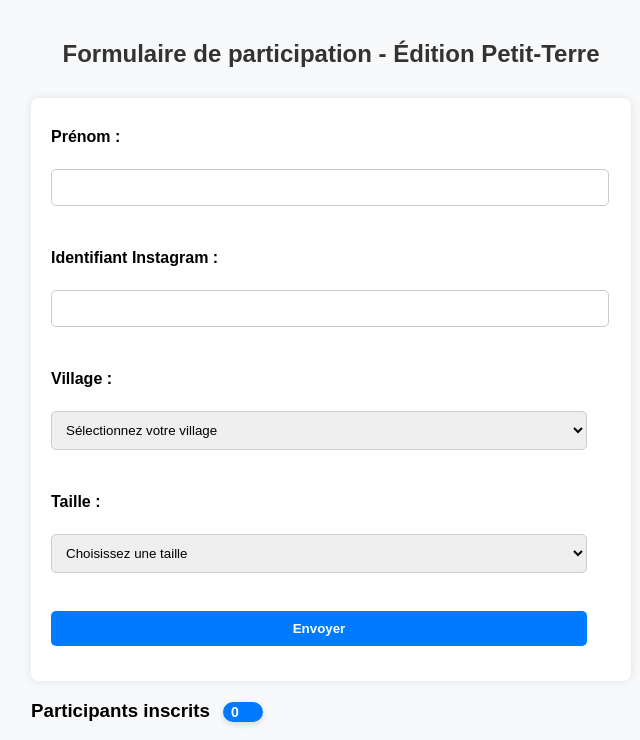
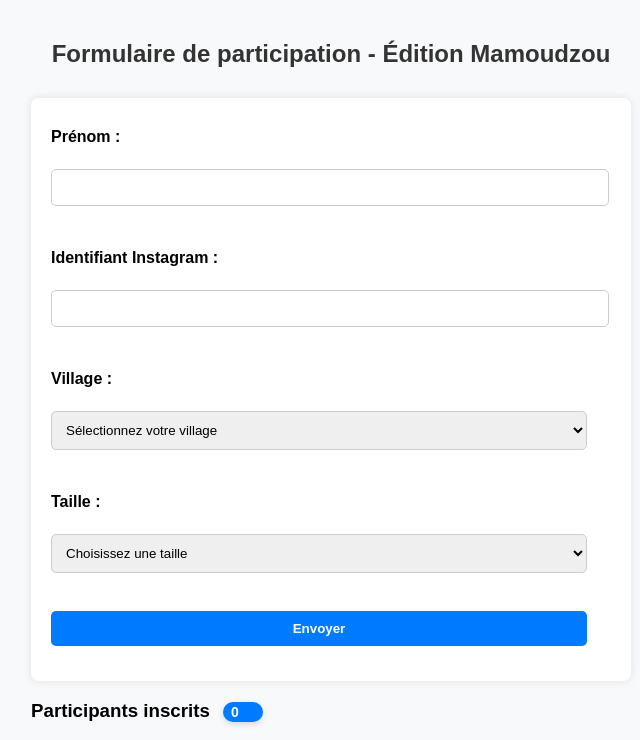
Before and after one commit to askaiL60/favelas, a website: page public/index.html in a window 1280 px wide. Shown: the top 740 px of the page, without its empty margins (309-949 px from the left). Drawn offline with Linux system fonts and the light colour scheme; no server answers.

Commit message:
renommage pt en mdz

```diff
--- a/public/index.html
+++ b/public/index.html
@@ -3,11 +3,11 @@
 <head>
   <meta charset="UTF-8">
   <meta name="viewport" content="width=device-width, initial-scale=1.0">
-  <title>Formulaire Concours - Édition Petit-Terre</title>
+  <title>Formulaire Concours - Édition Mamoudzou</title>
   <link rel="stylesheet" href="style.css">
 </head>
 <body>
-  <h2>Formulaire de participation - <span id="edition">Édition Petit-Terre</span></h2>
+  <h2>Formulaire de participation - <span id="edition">Édition Mamoudzou</span></h2>
 
   <form id="formulaire">
     <label for="prenom">Prénom :</label><br>
```
